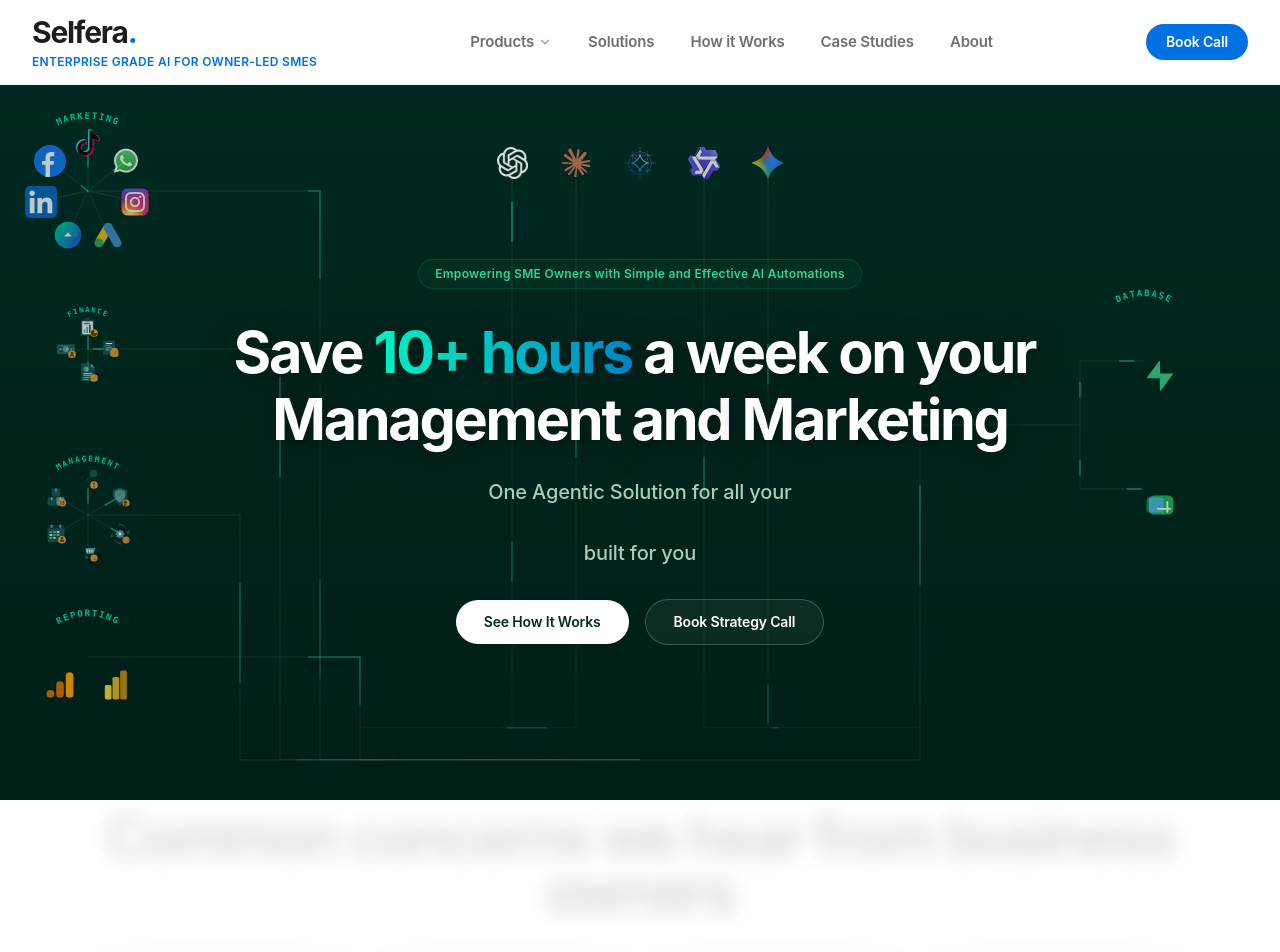
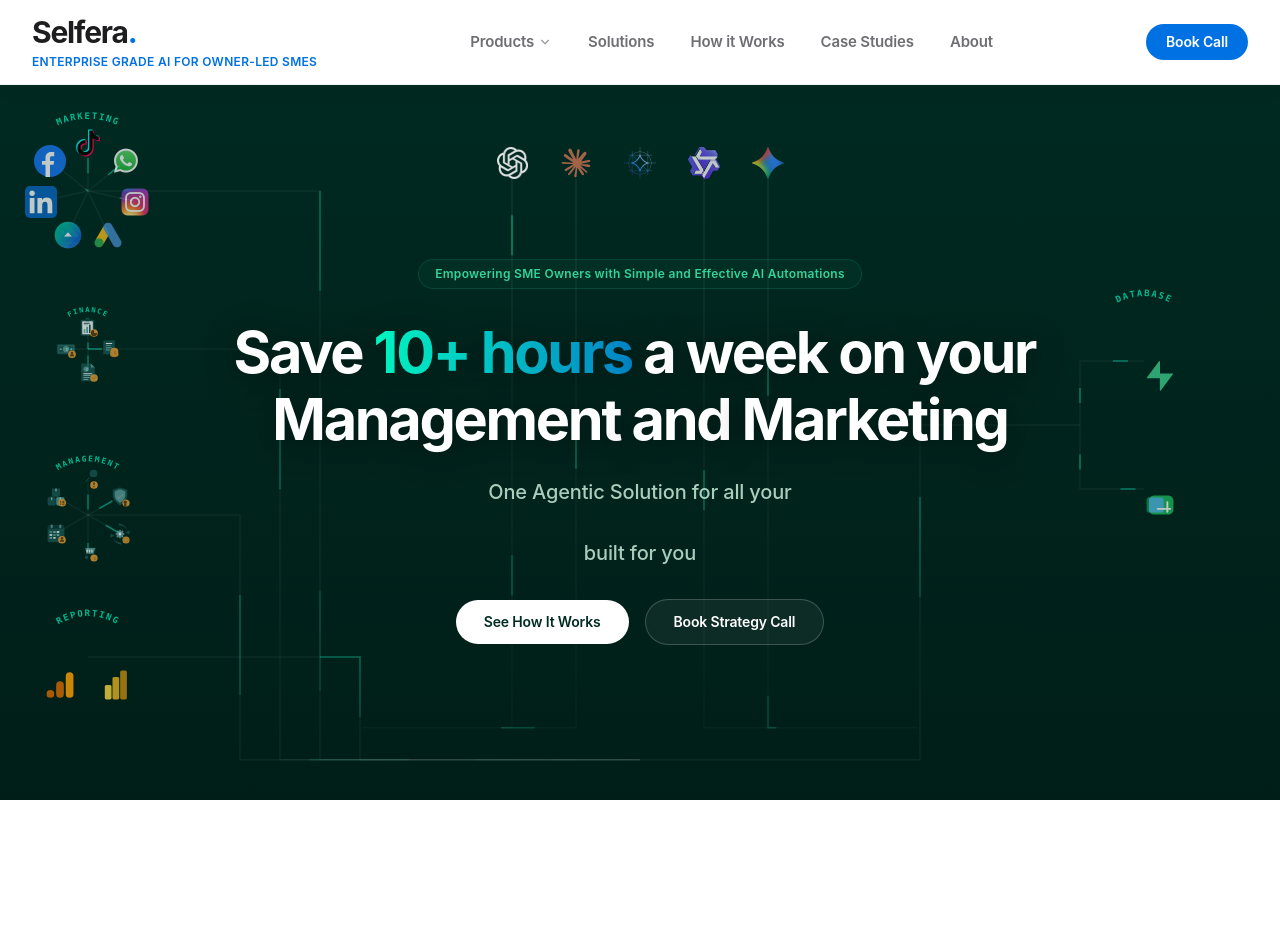
Before and after one commit to Kesava-S/Selfera, a React (Vite) app: page / in a window 1280 px wide. Shown: the top 952 px of the page. Built offline with nearby package versions, Linux system fonts and the light colour scheme; a web font is replaced by a local one.

Commit message:
feat: increase visibility scroll intervals and section height for concerns section magic text

```diff
--- a/src/components/MagicText.tsx
+++ b/src/components/MagicText.tsx
@@ -8,16 +8,16 @@
     offset: ['start end', 'end start'],
   });
 
-  // Map progress to opacity, scale, and lens blur (tighter scroll intervals)
-  const opacity = useTransform(scrollYProgress, [0.2, 0.45, 0.55, 0.8], [0, 1, 1, 0]);
-  const scale = useTransform(scrollYProgress, [0.2, 0.45, 0.55, 0.8], [0.92, 1, 1, 0.92]);
-  const blurValue = useTransform(scrollYProgress, [0.2, 0.45, 0.55, 0.8], [12, 0, 0, 12]);
+  // Map progress to opacity, scale, and lens blur (wider scroll intervals for longer visibility)
+  const opacity = useTransform(scrollYProgress, [0.1, 0.3, 0.7, 0.9], [0, 1, 1, 0]);
+  const scale = useTransform(scrollYProgress, [0.1, 0.3, 0.7, 0.9], [0.92, 1, 1, 0.92]);
+  const blurValue = useTransform(scrollYProgress, [0.1, 0.3, 0.7, 0.9], [12, 0, 0, 12]);
   const blur = useTransform(blurValue, (v) => `blur(${v}px)`);
 
   return (
     <section
       ref={containerRef}
-      className="relative z-20 h-[16vh] flex items-center justify-center overflow-hidden"
+      className="relative z-20 h-[60vh] md:h-[65vh] flex items-center justify-center overflow-hidden"
     >
       <motion.div
         style={{ opacity, scale, filter: blur }}
```
